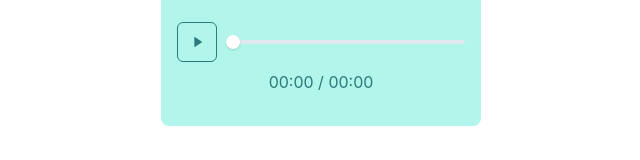
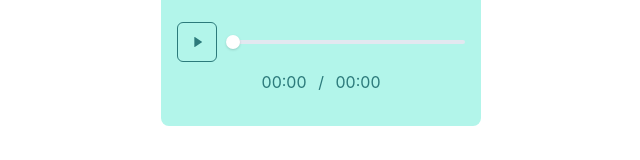
Before and after one commit to ningaro/chakra-audio-player, a React (Create React App) app: page / in a window 1280 px wide. Shown: the part 342-502 px from the top of the page, without its empty margins (319-959 px from the left). Built offline with nearby package versions, Linux system fonts and the light colour scheme.

Commit message:
Update TimeText.tsx

```diff
--- a/src/components/TimeText.tsx
+++ b/src/components/TimeText.tsx
@@ -1,4 +1,4 @@
-import { Text, TextProps } from '@chakra-ui/react'
+import { Text, Stack, Spacer, TextProps } from '@chakra-ui/react'
 
 interface TimeTextProps extends TextProps {
   duration: number
@@ -17,8 +17,16 @@ export default function TimeText({
   duration,
 }: TimeTextProps) {
   return (
-    <Text color={color} size="sm">
-      {getPrettyTime(currentTime)} / {getPrettyTime(duration)}
-    </Text>
+    <Stack direction="row" color={color} w="100%">
+      <Text flex="10" size="sm" textAlign="right">
+        {getPrettyTime(currentTime)}
+      </Text>
+      <Text flex="1" size="sm" textAlign="center">
+        /
+      </Text>
+      <Text flex="10" size="sm" textAlign="left">
+        {getPrettyTime(duration)}
+      </Text>
+    </Stack>
   )
 }
```
